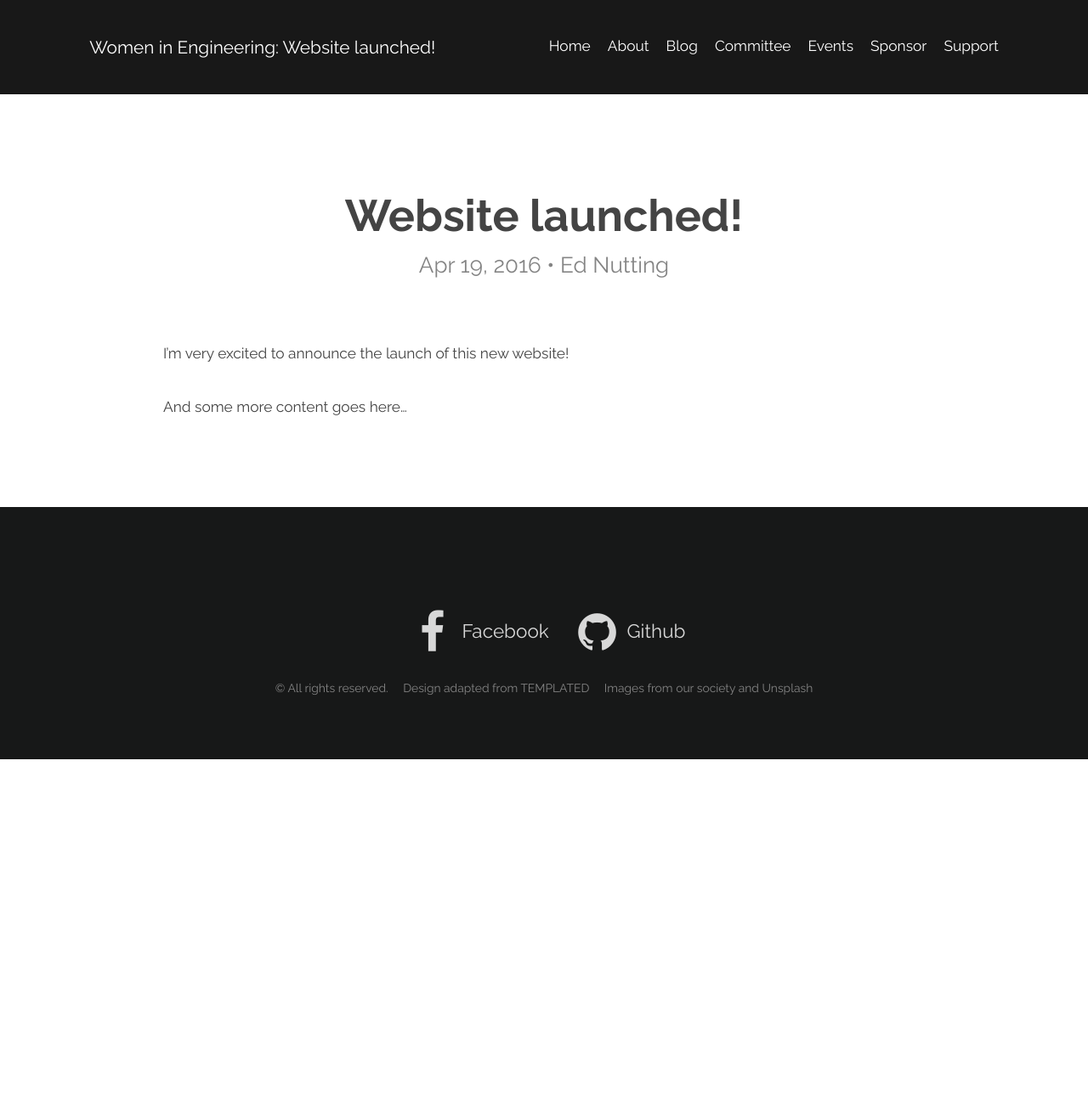
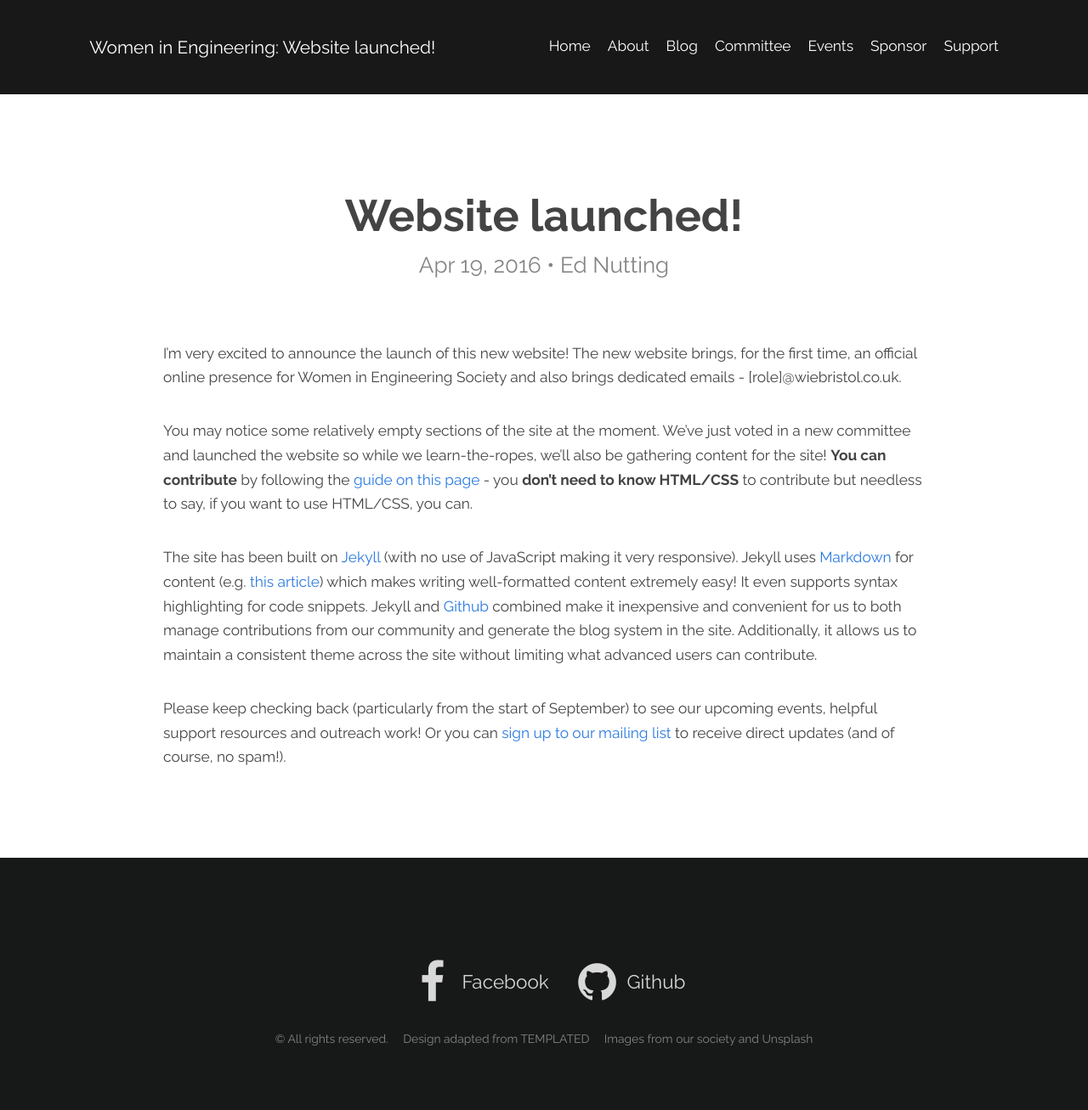
Before and after one commit to aatina/wiebristol.github.io, a Jekyll site: the page built from _posts/2016-04-20-Website-launch.markdown, in a window 1280 px wide. Shown: the whole page at 85% size. Built offline with Jekyll 4.4.1, drawn with Linux system fonts in a browser that asks for light colours; before the commit the page ends 900 px from its top, so only the background shows below that.

Commit message:
Written website launch article.

```diff
--- a/_config.yml
+++ b/_config.yml
@@ -14,6 +14,7 @@ url: "http://www.wiebristol.co.uk" # the base hostname & protocol for your site
 twitter_username:
 github_username:  wiebristol/wiebristol.github.io
 facebook_username: womeninengbristol
+mailing_list_signup_url: http://eepurl.com/bW4Vkn
 
 # Build settings
 markdown: kramdown
--- /dev/null
+++ b/_includes/github_file_raw_url
@@ -0,0 +1 @@
+{{ "/master/" | prepend: site.github_username | prepend: "https://raw.githubusercontent.com/" | append: include.file }}
--- /dev/null
+++ b/_includes/github_file_url
@@ -0,0 +1 @@
+{{ "/blob/master/" | prepend: site.github_username | prepend: "https://github.com/" | append: include.file }}
--- a/_includes/page_banner.html
+++ b/_includes/page_banner.html
@@ -7,7 +7,7 @@
     <p>To keep up to date with all our goings-on, sign up to the mailing list below!</p>
     <ul class="actions">
       <li>
-        <a href="http://eepurl.com/bW4Vkn" class="button big">Join the mailing list!</a>
+        <a href="{{ site.mailing_list_signup_url }}" class="button big">Join the mailing list!</a>
       </li>
     </ul>
   </div>
--- a/_posts/2016-04-20-Website-launch.markdown
+++ b/_posts/2016-04-20-Website-launch.markdown
@@ -6,6 +6,10 @@ categories: website
 author: Ed Nutting
 ---
 
-I'm very excited to announce the launch of this new website!
+I'm very excited to announce the launch of this new website! The new website brings, for the first time, an official online presence for Women in Engineering Society and also brings dedicated emails - [role]@wiebristol.co.uk.
 
-And some more content goes here...
+You may notice some relatively empty sections of the site at the moment. We've just voted in a new committee and launched the website so while we learn-the-ropes, we'll also be gathering content for the site! **You can contribute** by following the [guide on this page]({% include github_file_url file="_docs/Contributing.md" %}) - you **don't need to know HTML/CSS** to contribute but needless to say, if you want to use HTML/CSS, you can.
+
+The site has been built on [Jekyll](https://jekyllrb.com/) (with no use of JavaScript making it very responsive). Jekyll uses [Markdown](https://daringfireball.net/projects/markdown/) for content (e.g. [this article]({% include github_file_raw_url file="_posts/2016-04-20-Website-launch.markdown" %})) which makes writing well-formatted content extremely easy! It even supports syntax highlighting for code snippets. Jekyll and [Github]({{ site.github_username | prepend: "https://github.com/" }}) combined make it inexpensive and convenient for us to both manage contributions from our community and generate the blog system in the site. Additionally, it allows us to maintain a consistent theme across the site without limiting what advanced users can contribute.
+
+Please keep checking back (particularly from the start of September) to see our upcoming events, helpful support resources and outreach work! Or you can [sign up to our mailing list]({{ site.mailing_list_signup_url }}) to receive direct updates (and of course, no spam!).
```
